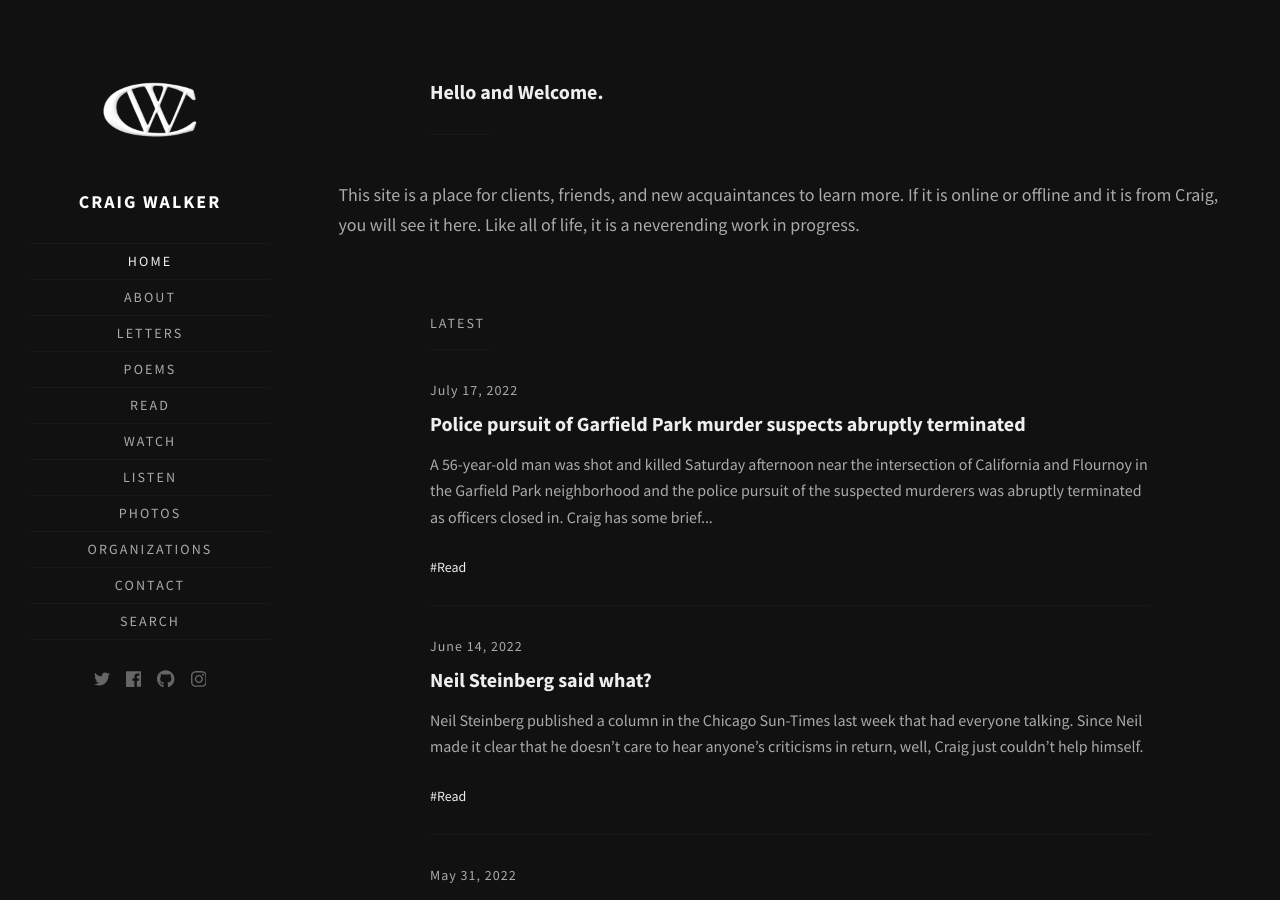
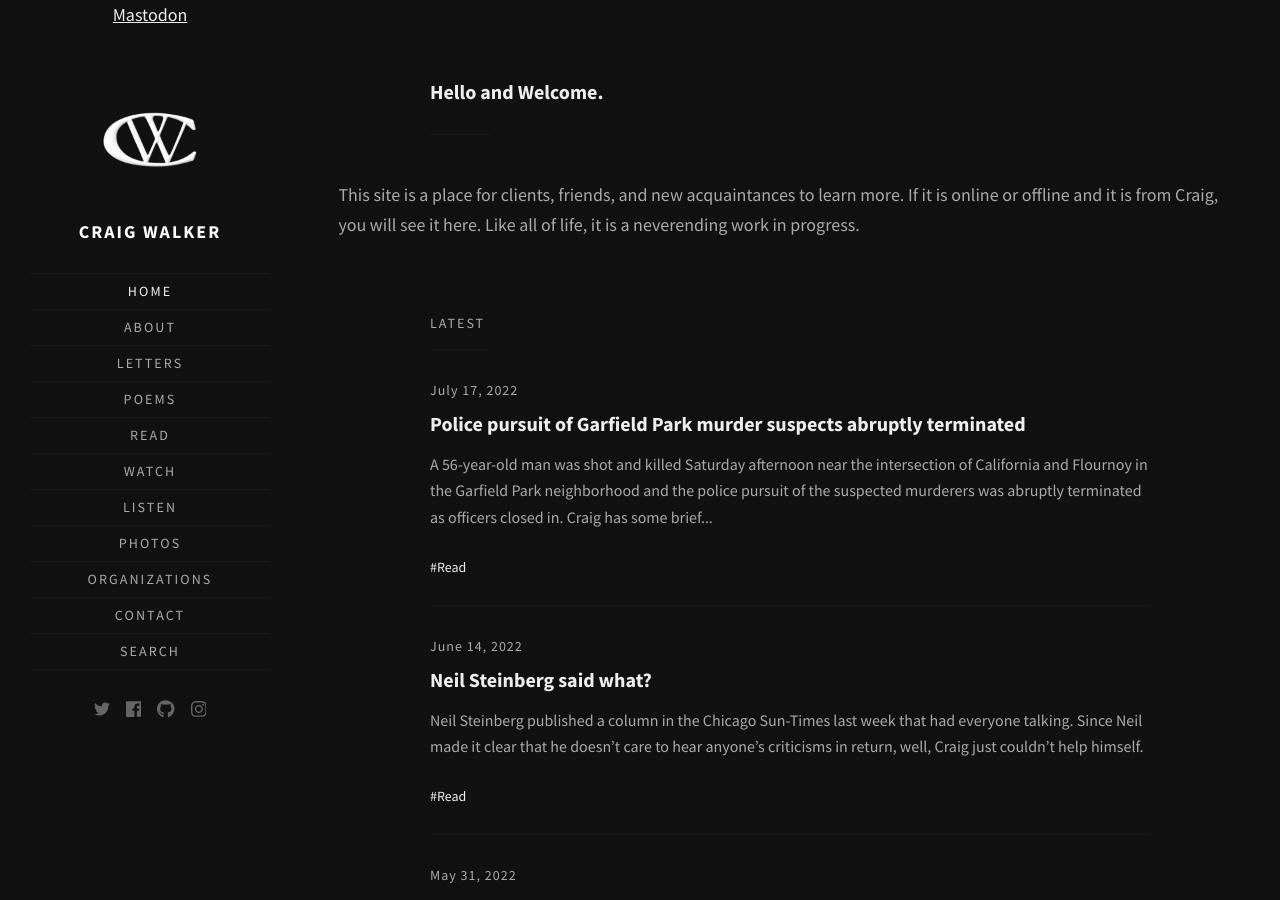
Before and after one commit to walkercraig/walkercraig, a Jekyll site: the page built from index.html, in a window 1280 px wide and 900 px high. Built offline with Jekyll 4.4.1, drawn with Linux system fonts in a browser that asks for light colours; some web fonts are replaced; the list of posts is cut into pages by our own code.

Commit message:
Update header.html

```diff
--- a/_includes/header.html
+++ b/_includes/header.html
@@ -1,4 +1,5 @@
 <header id="masthead" class="site-header">
+    <a rel="me" href="https://chicago.us.org/@craig">Mastodon</a>
     <div class="site-header-wrap">
         <div class="site-header-inside">
 
```
